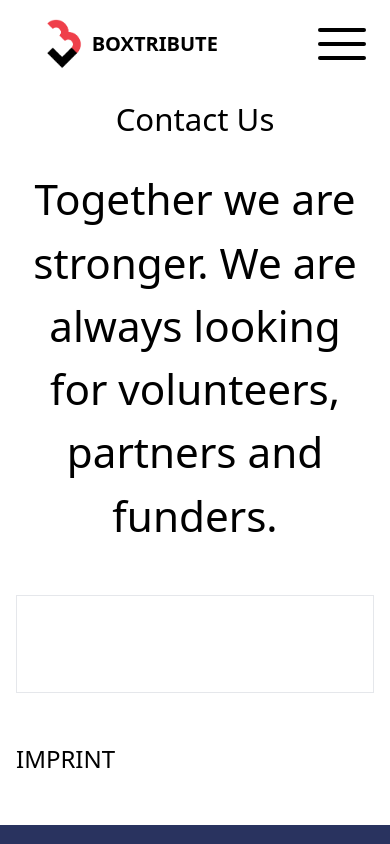
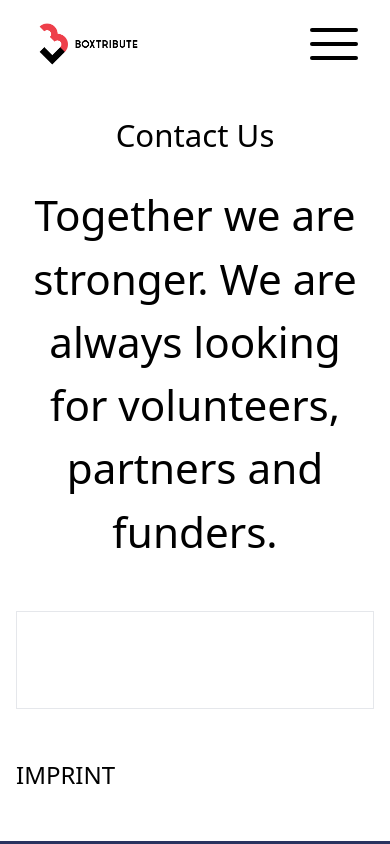
Before and after one commit to boxwise/boxtribute-landing-nextjs, a Next.js app: page /contactus in a window 390 px wide. Shown: the top 844 px of the page. Built offline with nearby package versions, Linux system fonts and the light colour scheme.

Commit message:
Fix navbar on mobile

```diff
--- a/components/HamburgerMenu.tsx
+++ b/components/HamburgerMenu.tsx
@@ -1,6 +1,7 @@
 import Link from "next/link";
 import { useRouter } from "next/router";
 import { useState } from "react";
+import CTAButton from "./CTAButton";
 import { navLinks } from "./Navbar";
 
 export const HamburgerMenu = () => {
@@ -11,7 +12,7 @@ export const HamburgerMenu = () => {
     <div className="flex items-center">
       {!hamburgerOpen ? (
         <div
-          className="flex flex-col justify-between align-middle w-10 h-8"
+          className="flex flex-col justify-between align-middle w-12 h-8"
           onClick={toggleHamburger}
         >
           <div className="w-12 h-1 rounded transition-all bg-black" />
@@ -20,11 +21,11 @@ export const HamburgerMenu = () => {
         </div>
       ) : (
         <div className="bg-navy w-screen h-screen z-20 absolute inset-0">
-          <div onClick={toggleHamburger} className="flex justify-end mx-2 my-6">
+          <div onClick={toggleHamburger} className="flex justify-end px-2 py-6">
             <img src="/assets/svg/close_icon.svg" />
           </div>
           <div>
-          <ul className="flex-col text-blue mt-auto text-center">
+          <ul className="flex-col text-white text-xl text-center">
             {navLinks.map((link, i) => (
               <li className="p-4" onClick={toggleHamburger} key={i}>
                 <Link href={link.path}>
@@ -36,6 +37,9 @@ export const HamburgerMenu = () => {
                 </Link>
               </li>
             ))}
+            <li className="p-4" onClick={toggleHamburger} key="CTA">
+              <CTAButton cta_link={""} cta_button={"Donate"} />
+            </li>
           </ul>
           </div>
         </div>
--- a/components/Navbar.tsx
+++ b/components/Navbar.tsx
@@ -23,12 +23,9 @@ export const Navbar = () => {
   const router = useRouter();
   const isBreakpoint = useMediaQuery(768);
   return (
-    <nav className="flex justify-between my-4 mx-8 z-10">
+    <nav className="flex justify-between py-4 px-8 z-10">
       <Link href="/">
-        <a className="flex items-center">
-          <img className="h-14" src="/assets/img/boxtribute-logo.png" alt="boxtribute logo"/>
-          <h3 className="uppercase text-xl md:text-2xl font-semibold">boxtribute</h3>
-        </a>
+          <img className="h-14" src="/assets/img/boxtribute-logo.webp" alt="boxtribute logo"/>
       </Link>
       {isBreakpoint ? (
         <HamburgerMenu />
```
Also changed, not shown: public/assets/img/boxtribute-logo.webp (added).
